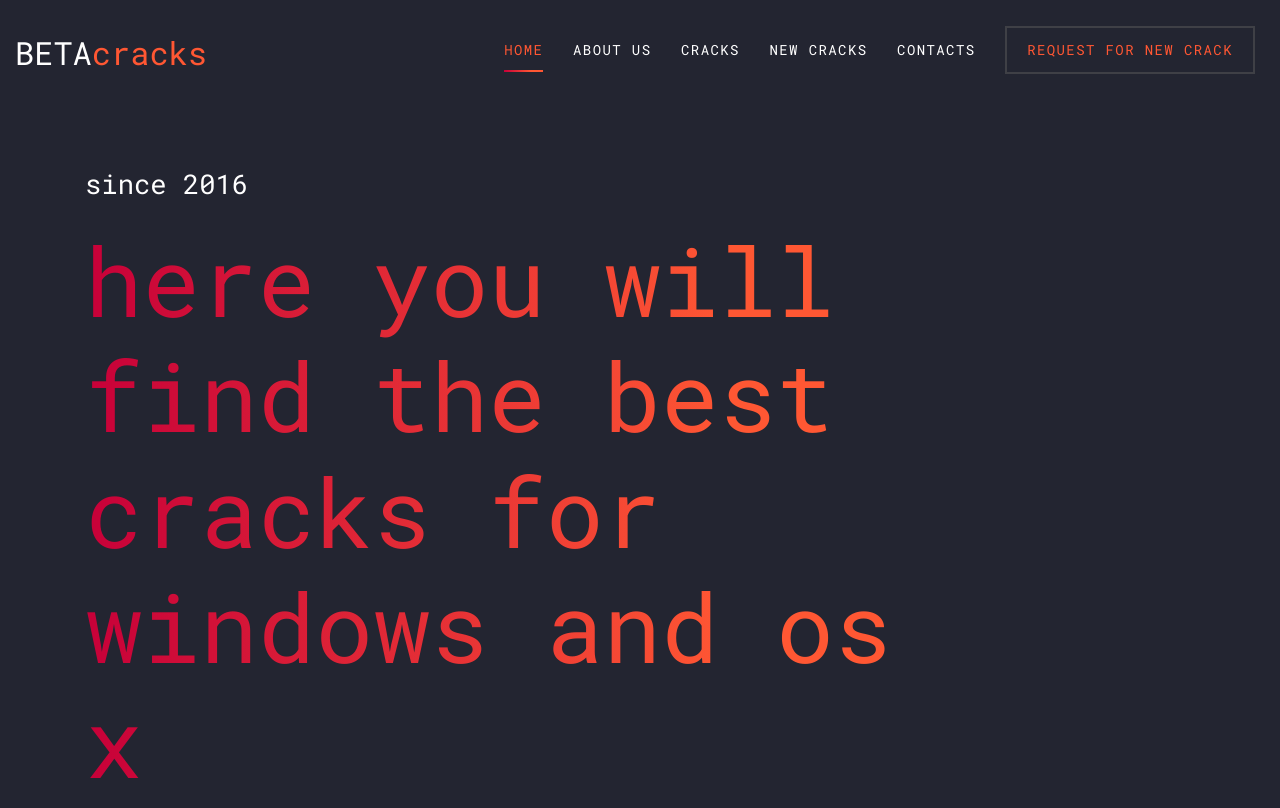
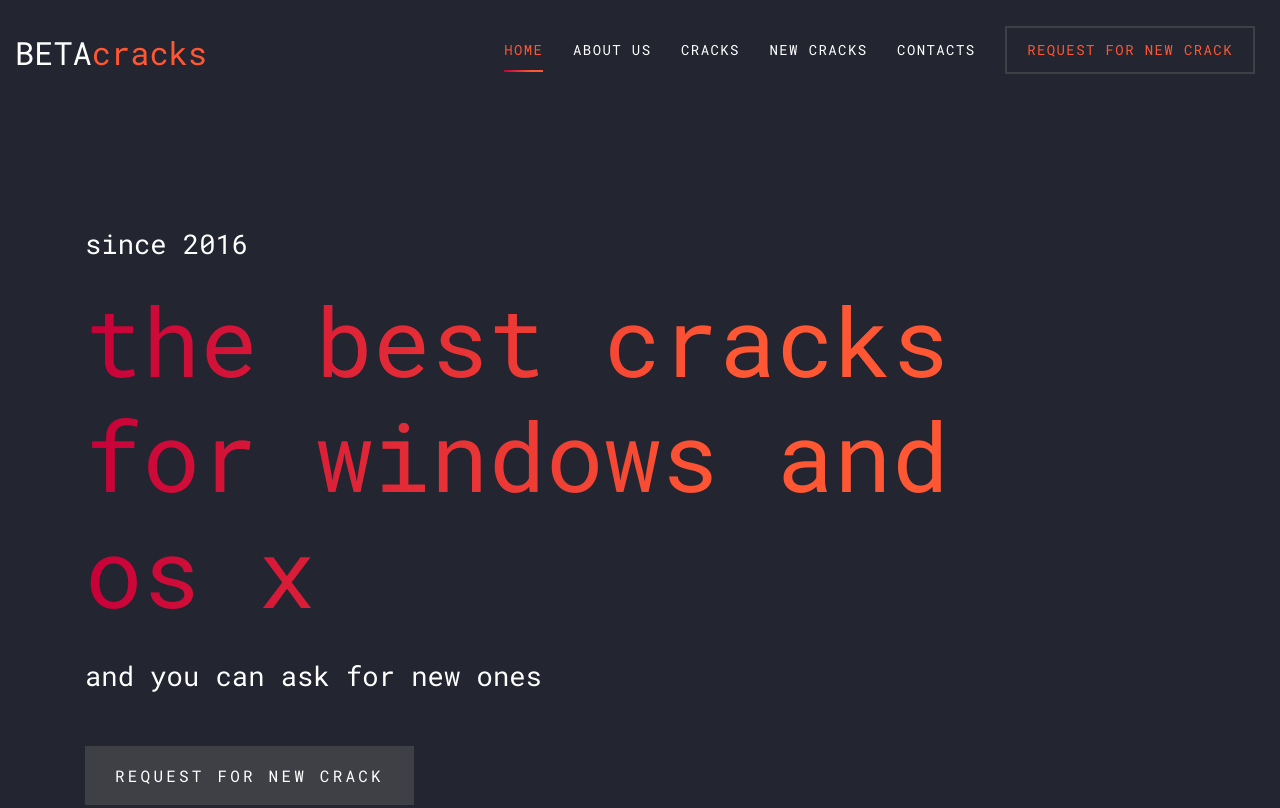
Before and after one commit to organisationbeta/cracks, a plain HTML site: page index.html in a window 1280 px wide. Shown: the top 808 px of the page. Drawn offline with Linux system fonts and the light colour scheme; files whose address does not match are found by name.

Commit message:
Update index.html

```diff
--- a/index.html
+++ b/index.html
@@ -60,7 +60,7 @@
         <div class="row align-items-center">
           <div class="col-md-10">
             <span class="d-block mb-3 caption" data-aos="fade-up" data-aos-delay="100">since 2016</span>
-            <h1 class="d-block mb-4" data-aos="fade-up" data-aos-delay="200">here you will find the best cracks for windows and os x</h1>
+            <h1 class="d-block mb-4" data-aos="fade-up" data-aos-delay="200">the best cracks for windows and os x</h1>
             <span class="d-block mb-5 caption" data-aos="fade-up" data-aos-delay="300">and you can ask for new ones</span>
             <a href="#" class="btn-custom" data-aos="fade-up" data-aos-delay="400"><span>Request For New Crack</span></a>
           </div>
```
